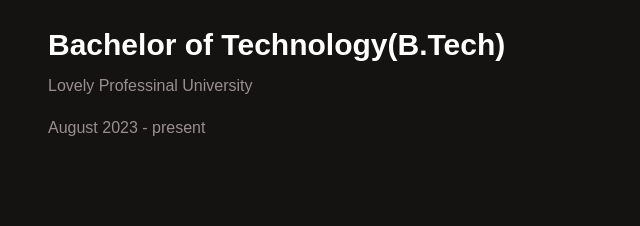
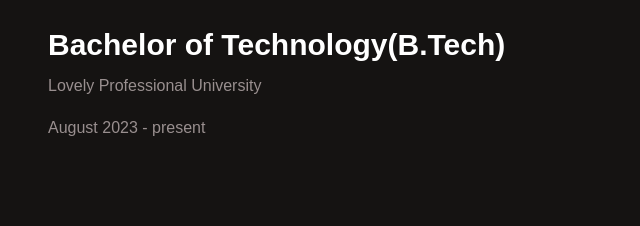
Before and after one commit to prudh-vi/portfolio, a plain HTML site: page index.html in a window 1280 px wide. Shown: the part 2205-2431 px from the top of the page, 472-1112 px from the left. Drawn offline with Linux system fonts and the light colour scheme; a script that the page names is missing; a web font is replaced by a local one.

Commit message:
Update index.html

```diff
--- a/index.html
+++ b/index.html
@@ -207,7 +207,7 @@
                                 <div class="blog-post-card">
                                     <div class="blog-post-card-content-wrap">
                                         <h3 class="blog-post-card-heading">Bachelor of Technology(B.Tech)</h3>
-                                        <p class="blog-post-card-summary md-paragraph">Lovely Professinal University</p>
+                                        <p class="blog-post-card-summary md-paragraph">Lovely Professional University</p>
                                         <p class="blog-post-card-date md-paragraph">August 2023 - present</p>
                                     </div>
                                     <img src="arrow1.svg" loading="lazy" alt="Arrow Icon" class="blog-post-card-icon">
```
